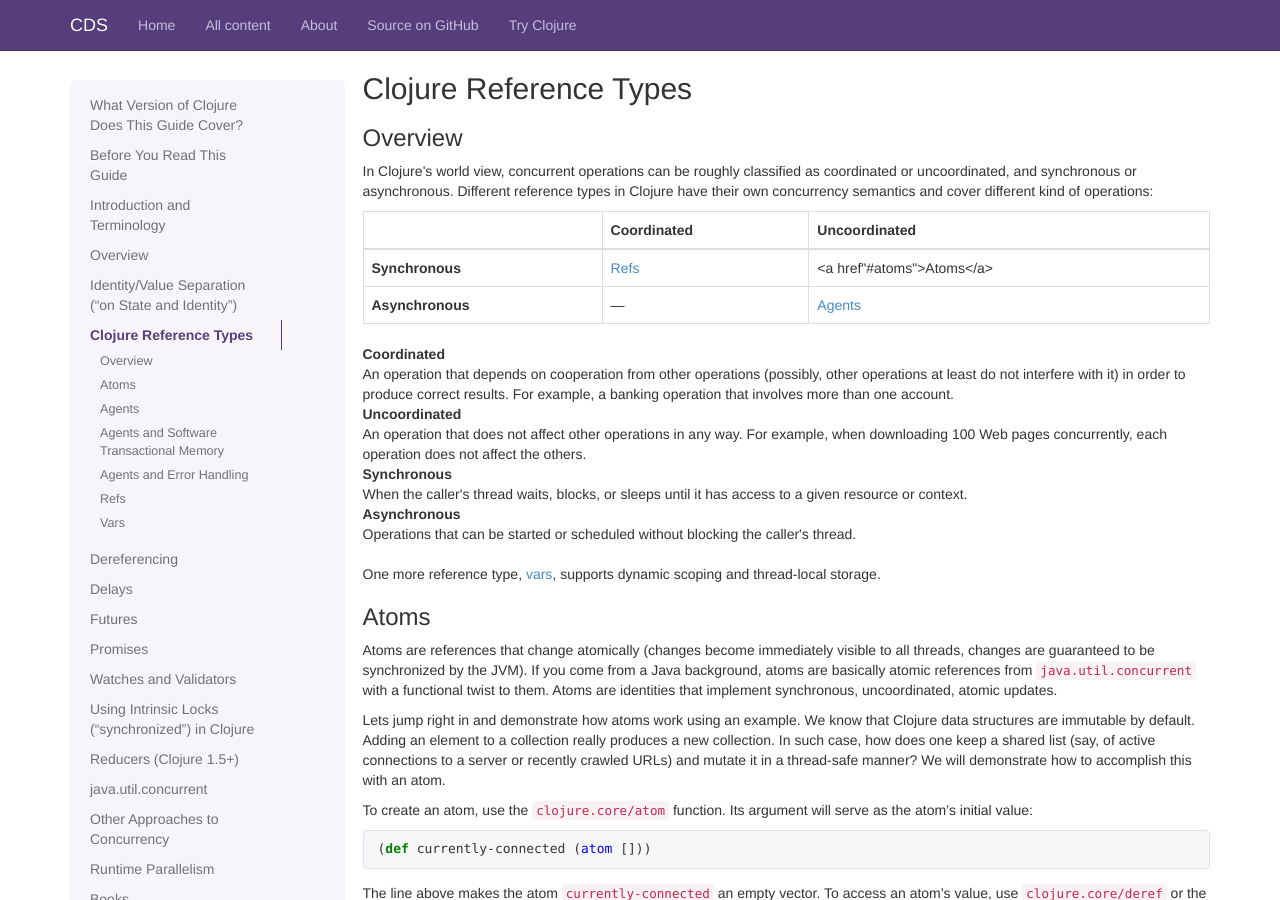
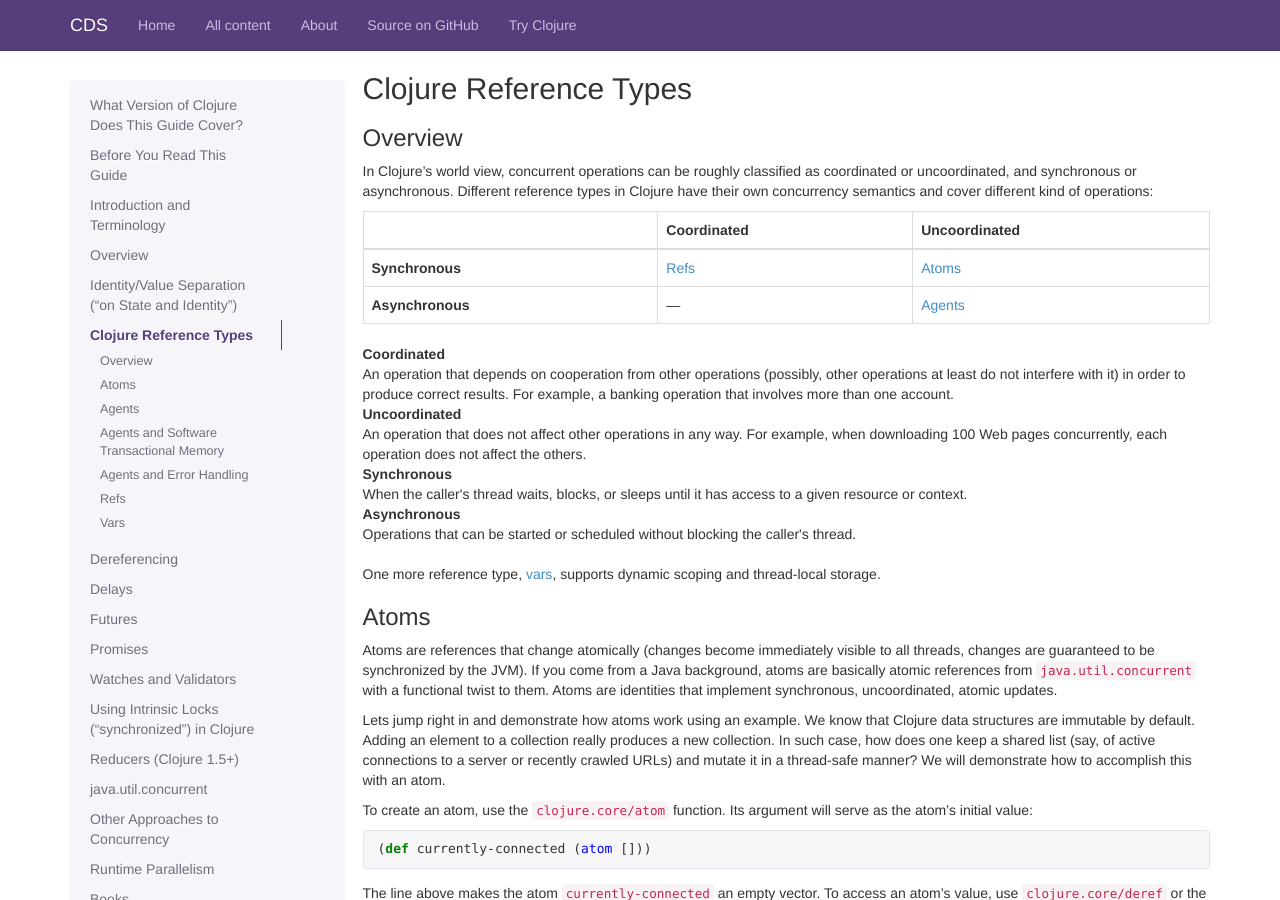
Before and after one commit to clojuredocs/guides, a Jekyll site: the page built from articles/language/concurrency_and_parallelism.md, in a window 1280 px wide and 900 px high, scrolled down 2624 px. Built offline with Jekyll 4.4.1, drawn with Linux system fonts in a browser that asks for light colours; some web fonts are replaced; Markdown is read by kramdown in place of the engine named in the settings.

Commit message:
Fix link to atoms in Concurrency and Parallelism guide.

```diff
--- a/articles/language/concurrency_and_parallelism.md
+++ b/articles/language/concurrency_and_parallelism.md
@@ -202,7 +202,7 @@ concurrency semantics and cover different kind of operations:
     <tr>
       <td style="font-weight: bold;">Synchronous</td>
       <td><a href="#refs">Refs</a></td>
-      <td><a href"#atoms">Atoms</a></td>
+      <td><a href="#atoms">Atoms</a></td>
     </tr>
     <tr>
       <td style="font-weight: bold;">Asynchronous</td>
```
